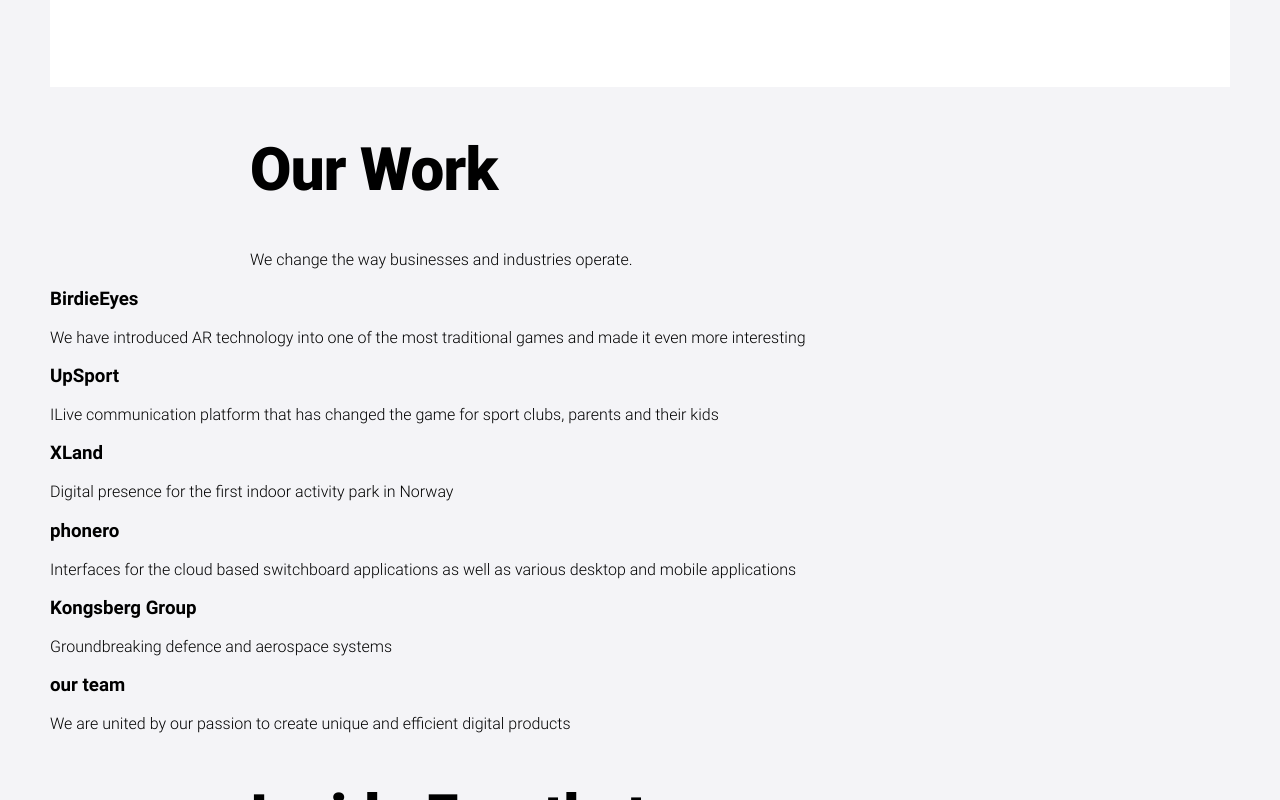
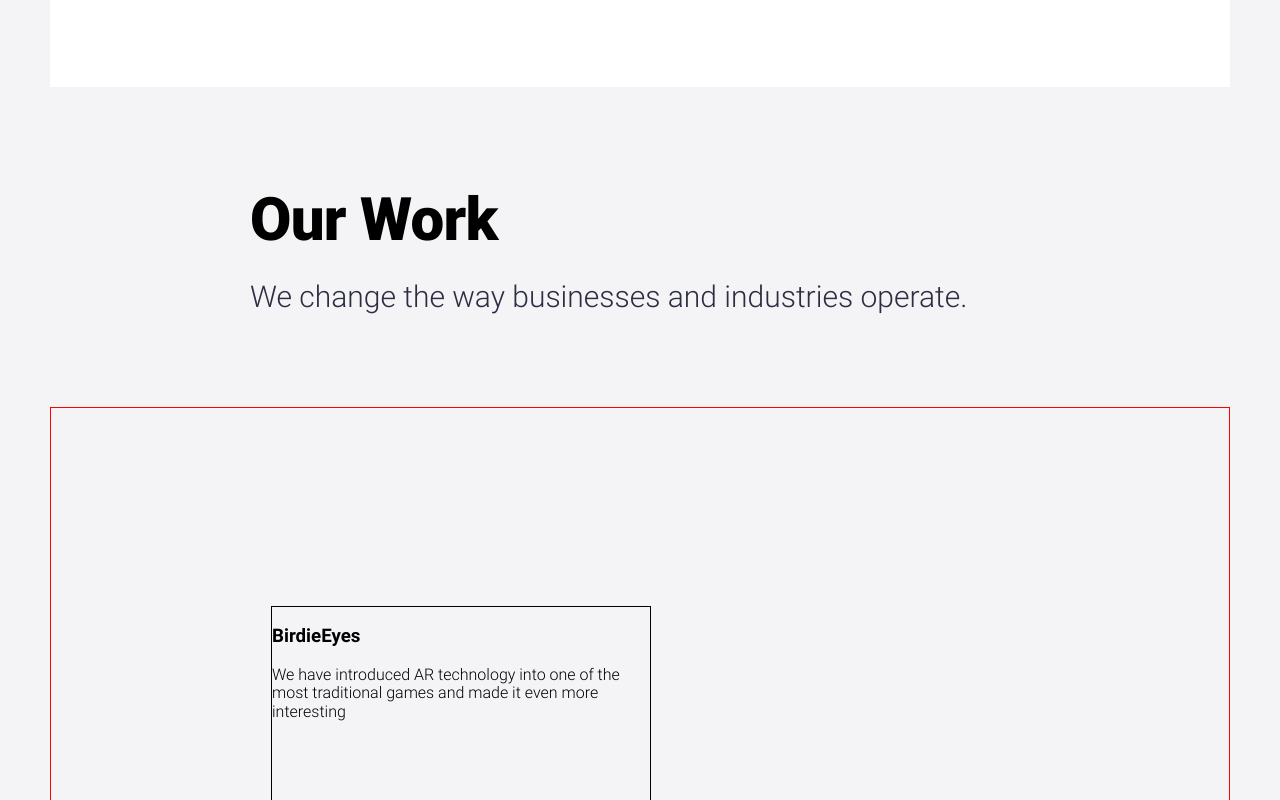
Before and after one commit to PenkovSM/Frontbyte, a plain HTML site: page index.html in a window 1280 px wide. Shown: the part 2000-2800 px from the top of the page. Drawn offline with Linux system fonts and the light colour scheme.

Commit message:
work | Doing grid

```diff
--- a/css/style.css
+++ b/css/style.css
@@ -199,6 +199,10 @@
 
 /* about  */
 
+.about {
+    margin-bottom: 100px;
+}
+
 .wrapper--about {
     margin: 0;
     padding: 90px 100px 137px 200px;
@@ -290,3 +294,52 @@
     height: 1px;
     background-color: var(--blue);
 }
+
+
+/* work  */
+
+.work {
+    margin-bottom: 100px;
+}
+
+.work__title {
+    margin-bottom: 25px;
+}
+
+.work__subscription {
+    margin-bottom: 90px;
+    max-width: 980px;
+    min-height: 40px;
+    font-size: 30px;
+    line-height: 1.33;
+    color: var(--dark);
+}
+
+.work__shell {
+    display: flex;
+    flex-wrap: wrap;
+    justify-content: space-between;
+}
+
+.block {
+    border: 1px solid red;
+    width: 49.15%;
+}
+
+.block--big {
+    display: flex;
+    align-items: flex-end;
+    padding: 20px;
+    width: 100%;
+    min-height: 600px;
+}
+
+.block--birdieeyes {
+
+}
+
+.block__card {
+    border: 1px solid black;
+    width: 380px;
+    height: 380px;
+}
--- a/index.html
+++ b/index.html
@@ -68,7 +68,7 @@
         <section class="about">
             <div class="container">
                 <div class="wrapper wrapper--about">
-                    <h2 class="about__title title title--black">We&nbsp;combine high level of&nbsp;professionalism and individual approach</h2>
+                    <h2 class="about__title">We&nbsp;combine high level of&nbsp;professionalism and individual approach</h2>
                     <p class="about__caption">We&nbsp;have subject domain expertise in&nbsp;various aspects</p>
                     <ul class="icon">
                         <li class="icon__item">
@@ -90,7 +90,7 @@
                             <p class="icon__descr">Digital transformation</p>
                         </li>
                     </ul>
-                    <h2 class="title title--grey">What We Do</h2>
+                    <h2 class="title--grey">What We Do</h2>
                     <ul class="do-list">
                         <li class="do-list__item">
                             Development and support of&nbsp;new and existing software systems
@@ -127,10 +127,13 @@
                     <h2 class="work__title">Our Work</h2>
                     <p class="work__subscription">We&nbsp;change the way businesses and industries operate.</p>
                 </div>
+                <div class="work__shell">
                     <div class="block block--big block--birdieeyes">
+                        <div class="wrapper">
                             <div class="block__card block__card--left">
                                 <h3 class="block__title block__title--white">BirdieEyes</h3>
                                 <div class="block__caption block__caption--white">We have introduced AR technology into one of the most traditional games and made it even more interesting</div>
+                            </div>
                         </div>
                     </div>
                     <div class="block">
@@ -153,6 +156,7 @@
                         <div class="block__card block__card--right">
                             <h3 class="block__title block__title--white">our team</h3>
                             <div class="block__caption block__caption--white">We&nbsp;are united by&nbsp;our passion to&nbsp;create unique and efficient digital products</div>
+                        </div>
                     </div>
                 </div>
             </div>
```
Lines whose indentation alone changed are shown as unchanged.
